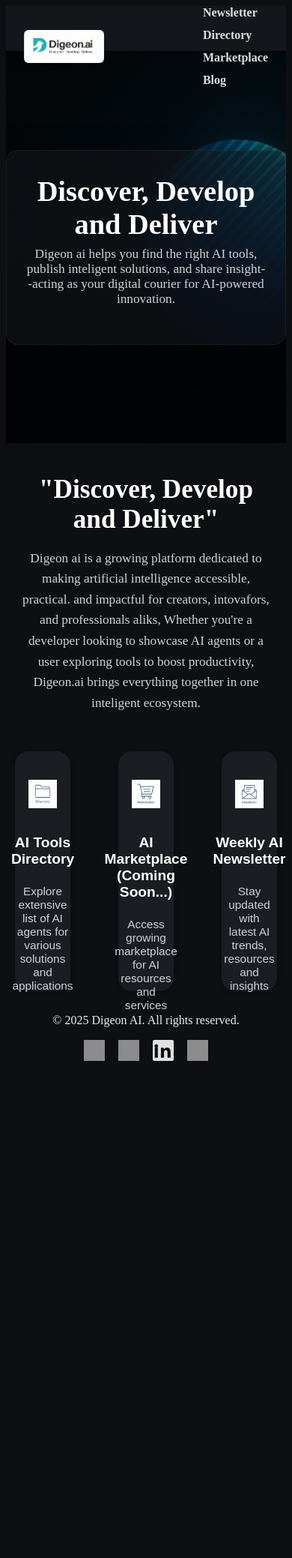
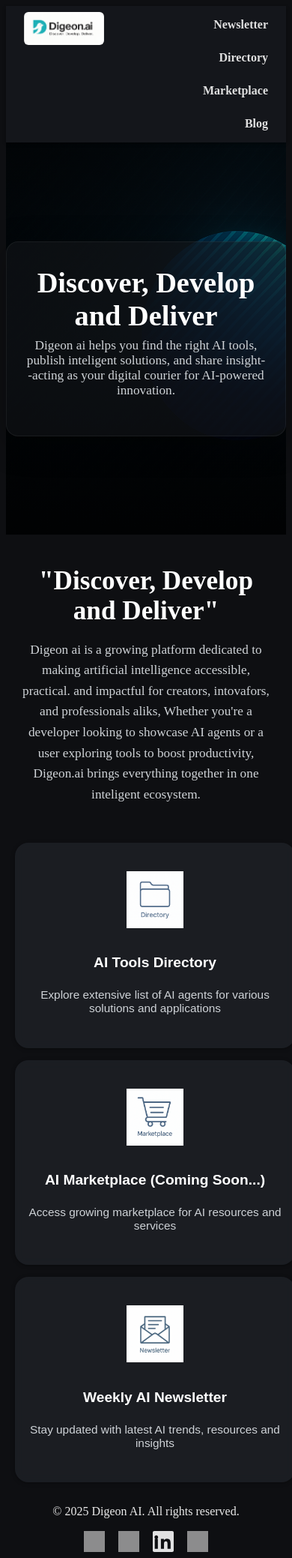
Before and after one commit to RajD2004/digeon, a Flask app: page / in a window 390 px wide. Shown: the whole page at 75% size. Before the commit the page ends 1415 px from the top, so only its background shows below. Run offline with Flask 3, Linux system fonts and the light colour scheme; grey boxes are pictures that could not be loaded.

Commit message:
7:54pm 8/26/2025 commit mobile fix

```diff
--- a/static/css/responsive.css
+++ b/static/css/responsive.css
@@ -1,30 +1,32 @@
-/* Global fluid defaults */
-html { box-sizing: border-box; }
-*,*::before,*::after { box-sizing: inherit; }
-img,video,canvas,svg { max-width: 100%; height: auto; display: block; }
+/* ==== MOBILE-ONLY FIXES (leave desktop as-is) ==== */
+@media (max-width: 700px) {
+  /* NAV: let it grow + stack links so it stops overlapping */
+  .navbar .container {
+    height: auto !important;
+    padding-top: 8px !important;
+    padding-bottom: 8px !important;
+    align-items: flex-start !important;
+  }
+  .nav-links {
+    display: flex !important;
+    flex-direction: column !important;
+    align-items: flex-end !important;   /* keeps your right-aligned look */
+    gap: 10px !important;
+    margin: 0 !important;
+    padding: 0 !important;
+  }
+  .nav-links a { display: block !important; padding: 8px 0 !important; }
 
-/* Container & gutters */
-.container { max-width: 1200px; margin: 0 auto; padding: 0 16px; }
-
-/* Kill accidental horizontal scroll */
-html, body { overflow-x: hidden; }
-
-/* Nav collapse on small screens */
-.navbar .container,
-.nav, .nav-links { display: flex; flex-wrap: wrap; }
-@media (max-width: 640px) {
-  .nav-links { flex-direction: column; gap: 12px; align-items: flex-start; }
+  /* INDEX “three pills” (and any similar feature row): single column, readable */
+  .features-row {
+    flex-direction: column !important;
+    align-items: stretch !important;
+    gap: 16px !important;
+  }
+  .feature-btn {
+    width: 100% !important;
+    max-width: none !important;
+    height: auto !important;
+    white-space: normal !important;
+  }
 }
-
-/* Grids that should wrap nicely on phones */
-.agents-grid, .card-grid, .grid, [class*="grid"] {
-  grid-template-columns: repeat(auto-fit, minmax(260px, 1fr));
-}
-
-/* Forms & tables */
-input,select,textarea,button { max-width: 100%; }
-.table-wrap { overflow-x: auto; }
-
-/* Nuke rigid components if they exist inline */
-[class*="card"] { height: auto !important; }      /* avoids fixed heights */
-img[width], img[height] { height:auto !important; width:auto !important; }
--- a/templates/admin-dashboard.html
+++ b/templates/admin-dashboard.html
@@ -44,7 +44,7 @@
     .preview .body{padding:12px}
     .preview .tags{display:flex;gap:8px;flex-wrap:wrap}
   </style>
-  <link rel="stylesheet" href="{{ url_for('static', filename='css/responsive.css') }}">
+  <link rel="stylesheet" href="{{ url_for('static', filename='css/responsive.css') }}?v=6">
 </head>
 <body>
   <div class="container">
--- a/templates/blog.html
+++ b/templates/blog.html
@@ -263,7 +263,7 @@
       transform: translateY(0) !important;
     }
   </style>
-  <link rel="stylesheet" href="{{ url_for('static', filename='css/responsive.css') }}">
+  <link rel="stylesheet" href="{{ url_for('static', filename='css/responsive.css') }}?v=6">
 
 </head>
 <body>
--- a/templates/contact.html
+++ b/templates/contact.html
@@ -160,7 +160,7 @@
       transform: translateY(-3px) scale(1.1);
     }
   </style>
-  <link rel="stylesheet" href="{{ url_for('static', filename='css/responsive.css') }}">
+  <link rel="stylesheet" href="{{ url_for('static', filename='css/responsive.css') }}?v=6">
 </head>
 <body>
   <header>
--- a/templates/developer-register.html
+++ b/templates/developer-register.html
@@ -63,7 +63,7 @@
     /* Footer */
     footer .container { max-width: 1200px; margin: 0 auto; padding: 20px 24px 12px 24px; text-align: center; font-size: 1rem; color: #789;}
   </style>
-  <link rel="stylesheet" href="{{ url_for('static', filename='css/responsive.css') }}">
+  <link rel="stylesheet" href="{{ url_for('static', filename='css/responsive.css') }}?v=6">
 
 </head>
 <body>
--- a/templates/directory.html
+++ b/templates/directory.html
@@ -97,7 +97,7 @@
     .directory-main{ margin-top:18px; }
   }
   </style>
-  <link rel="stylesheet" href="{{ url_for('static', filename='css/responsive.css') }}">
+  <link rel="stylesheet" href="{{ url_for('static', filename='css/responsive.css') }}?v=6">
 
 </head>
 <body>
--- a/templates/index.html
+++ b/templates/index.html
@@ -255,7 +255,7 @@
         }
       }
     </style>
-    <link rel="stylesheet" href="{{ url_for('static', filename='css/responsive.css') }}">
+    <link rel="stylesheet" href="{{ url_for('static', filename='css/responsive.css') }}?v=6">
   </head>
   <body>
     <header>
--- a/templates/login.html
+++ b/templates/login.html
@@ -29,7 +29,7 @@
     /* Footer */
     footer .container { max-width: 1200px; margin: 0 auto; padding: 20px 24px 12px 24px; text-align: center; font-size: 1rem; color: #789;}
   </style>
-  <link rel="stylesheet" href="{{ url_for('static', filename='css/responsive.css') }}">
+  <link rel="stylesheet" href="{{ url_for('static', filename='css/responsive.css') }}?v=6">
 </head>
 <body>
   <header>
--- a/templates/marketplace.html
+++ b/templates/marketplace.html
@@ -132,7 +132,7 @@
   .animate { opacity: 0; transform: translateY(20px); transition: opacity 0.6s ease, transform 0.6s ease; }
   .animate.visible { opacity: 1 !important; transform: translateY(0) !important; }
   </style>
-<link rel="stylesheet" href="{{ url_for('static', filename='css/responsive.css') }}">
+<link rel="stylesheet" href="{{ url_for('static', filename='css/responsive.css') }}?v=6">
 </head>
 <body>
   <script>
--- a/templates/newsletter-create.html
+++ b/templates/newsletter-create.html
@@ -114,7 +114,7 @@
     .footer-social-bar img, .footer-social-bar svg { width:28px; height:28px; opacity:.88; transition:opacity .16s, transform .16s }
     .footer-social-bar img:hover, .footer-social-bar svg:hover { opacity:1; transform:translateY(-3px) scale(1.1) }
   </style>
-  <link rel="stylesheet" href="{{ url_for('static', filename='css/responsive.css') }}">
+  <link rel="stylesheet" href="{{ url_for('static', filename='css/responsive.css') }}?v=6">
 </head>
 <body>
   <header class="navbar">
--- a/templates/newsletter.html
+++ b/templates/newsletter.html
@@ -70,7 +70,7 @@
   .newsletter-left h1{font-size:1.6rem}
 }
 </style>
-<link rel="stylesheet" href="{{ url_for('static', filename='css/responsive.css') }}">
+<link rel="stylesheet" href="{{ url_for('static', filename='css/responsive.css') }}?v=6">
 
 </head>
 <body>
--- a/templates/post.html
+++ b/templates/post.html
@@ -115,7 +115,7 @@
       opacity: 1; transform: translateY(-3px) scale(1.1);
     }
   </style>
-  <link rel="stylesheet" href="{{ url_for('static', filename='css/responsive.css') }}">
+  <link rel="stylesheet" href="{{ url_for('static', filename='css/responsive.css') }}?v=6">
 </head>
 <body>
   <!-- NAVBAR -->
--- a/templates/register.html
+++ b/templates/register.html
@@ -30,7 +30,7 @@
     /* Footer */
     footer .container { max-width: 1200px; margin: 0 auto; padding: 20px 24px 12px 24px; text-align: center; font-size: 1rem; color: #789;}
   </style>
-  <link rel="stylesheet" href="{{ url_for('static', filename='css/responsive.css') }}">
+  <link rel="stylesheet" href="{{ url_for('static', filename='css/responsive.css') }}?v=6">
 </head>
 <body>
   <header>
--- a/templates/run-agent.html
+++ b/templates/run-agent.html
@@ -157,7 +157,7 @@
 /* === END OVERRIDES === */
 
 </style>
-<link rel="stylesheet" href="{{ url_for('static', filename='css/responsive.css') }}">
+<link rel="stylesheet" href="{{ url_for('static', filename='css/responsive.css') }}?v=6">
 </head>
 <body>
 <header>
```
